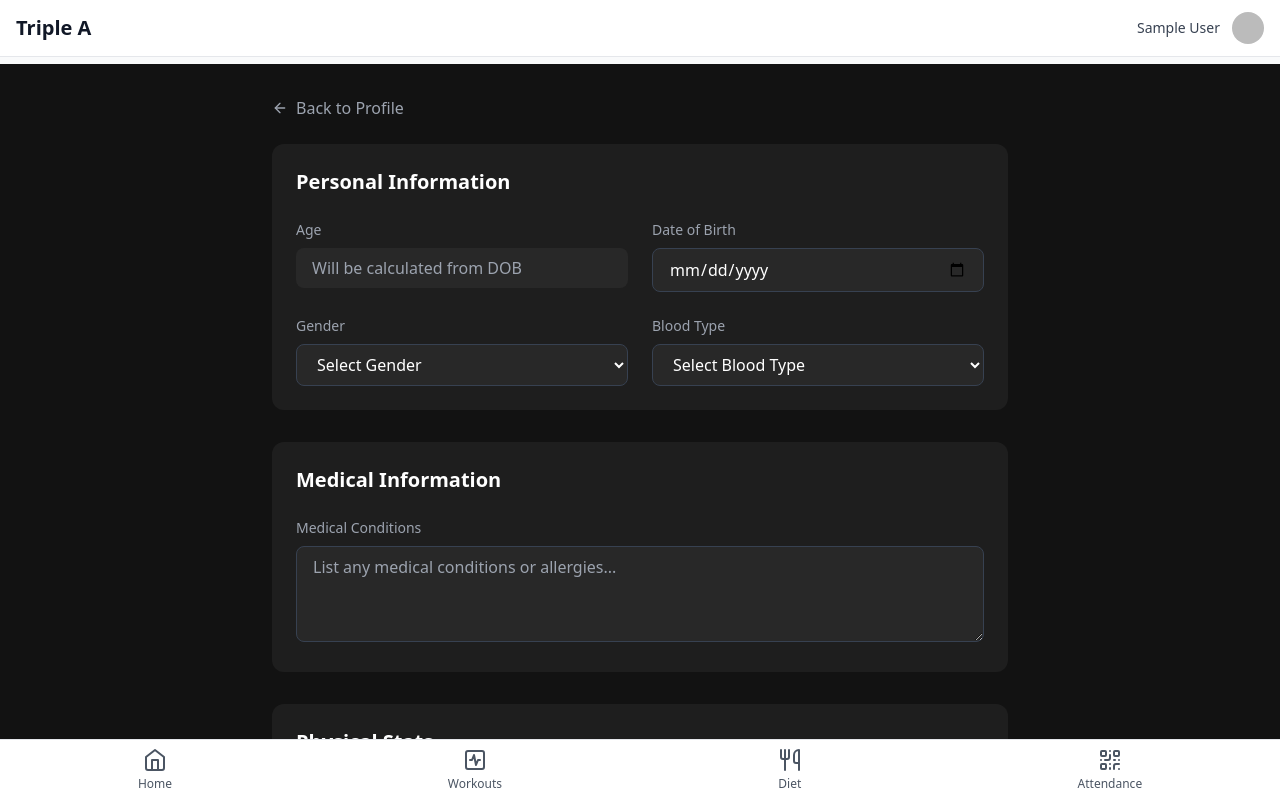
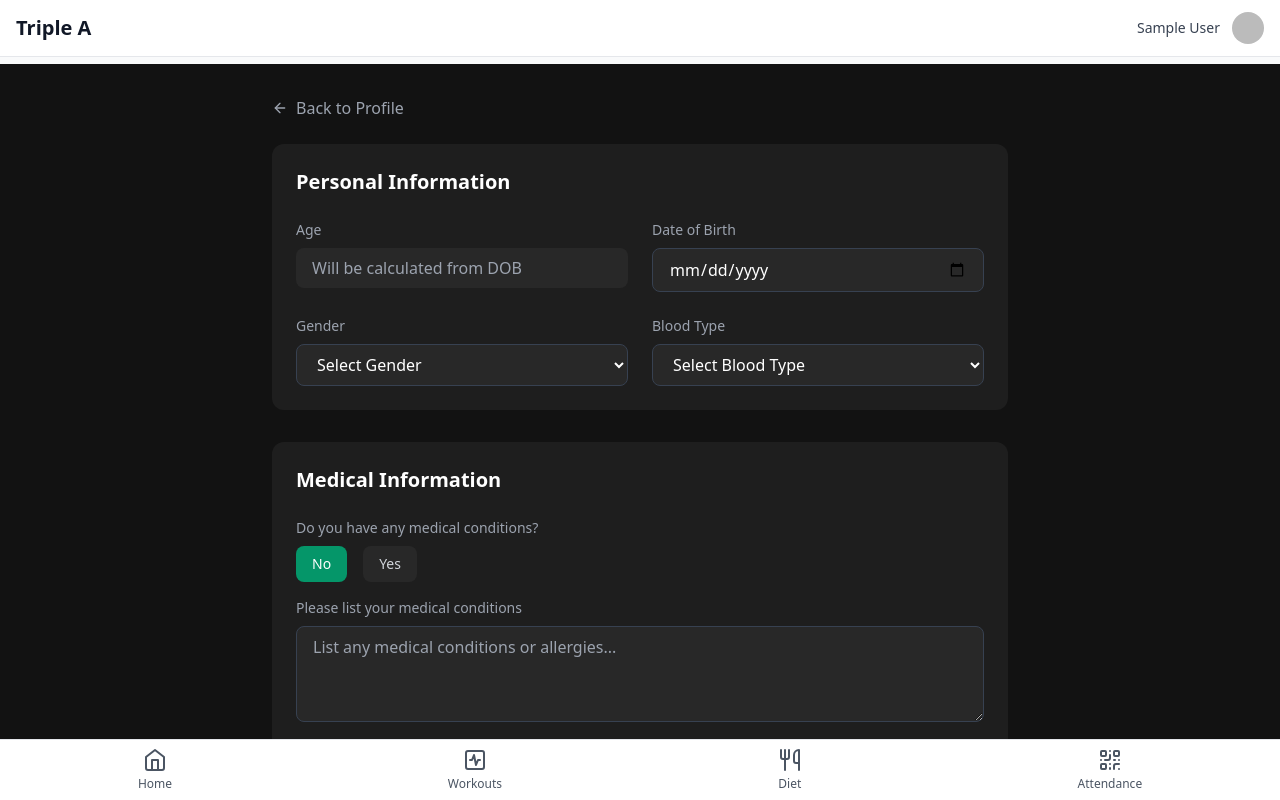
Before and after one commit to super-mogger/Triple_A, a React (Vite) app: page /profile/edit in a window 1280 px wide. Shown: the top 800 px of the page. Built offline with nearby package versions, Linux system fonts and the light colour scheme; no server answers; the database is empty; sample sign-in values are in the browser's storage.

Commit message:
new-code5

```diff
--- a/src/pages/ProfileEdit.tsx
+++ b/src/pages/ProfileEdit.tsx
@@ -166,14 +166,51 @@ export default function ProfileEdit() {
           {/* Medical Information */}
           <div className="bg-[#1E1E1E] rounded-xl p-6">
             <h2 className="text-xl font-semibold mb-6">Medical Information</h2>
+            <div className="space-y-4">
               <div>
-              <label className="block text-sm text-gray-400 mb-2">Medical Conditions</label>
+                <label className="block text-sm text-gray-400 mb-2">Do you have any medical conditions?</label>
+                <div className="flex gap-4">
+                  <button
+                    type="button"
+                    onClick={() => {
+                      handleChange('medicalInfo', 'conditions', '');
+                    }}
+                    className={`px-4 py-2 rounded-lg text-sm transition-colors
+                      ${!formData.medicalInfo.conditions || formData.medicalInfo.conditions === ''
+                        ? 'bg-emerald-600 text-white'
+                        : 'bg-[#282828] text-gray-300 hover:bg-[#333]'
+                      }`}
+                  >
+                    No
+                  </button>
+                  <button
+                    type="button"
+                    onClick={() => {
+                      if (!formData.medicalInfo.conditions) {
+                        handleChange('medicalInfo', 'conditions', ' ');
+                      }
+                    }}
+                    className={`px-4 py-2 rounded-lg text-sm transition-colors
+                      ${formData.medicalInfo.conditions && formData.medicalInfo.conditions !== ''
+                        ? 'bg-emerald-600 text-white'
+                        : 'bg-[#282828] text-gray-300 hover:bg-[#333]'
+                      }`}
+                  >
+                    Yes
+                  </button>
+                </div>
+              </div>
+              {formData.medicalInfo.conditions !== null && formData.medicalInfo.conditions !== undefined && (
+                <div className="mt-4">
+                  <label className="block text-sm text-gray-400 mb-2">Please list your medical conditions</label>
                   <textarea
                     value={formData.medicalInfo.conditions}
                     onChange={(e) => handleChange('medicalInfo', 'conditions', e.target.value)}
                     className="w-full bg-[#282828] rounded-lg px-4 py-2 text-white border border-gray-700 focus:border-emerald-500 focus:ring-1 focus:ring-emerald-500 h-24"
                     placeholder="List any medical conditions or allergies..."
                   />
+                </div>
+              )}
             </div>
           </div>
 
```
Lines whose indentation alone changed are shown as unchanged.
